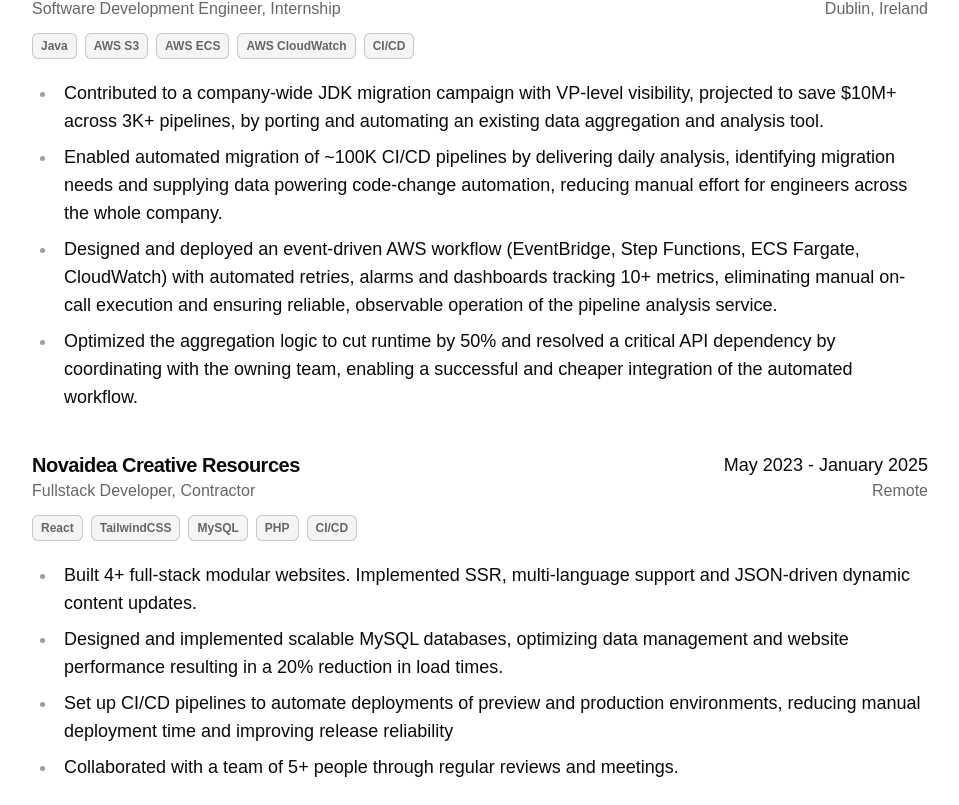
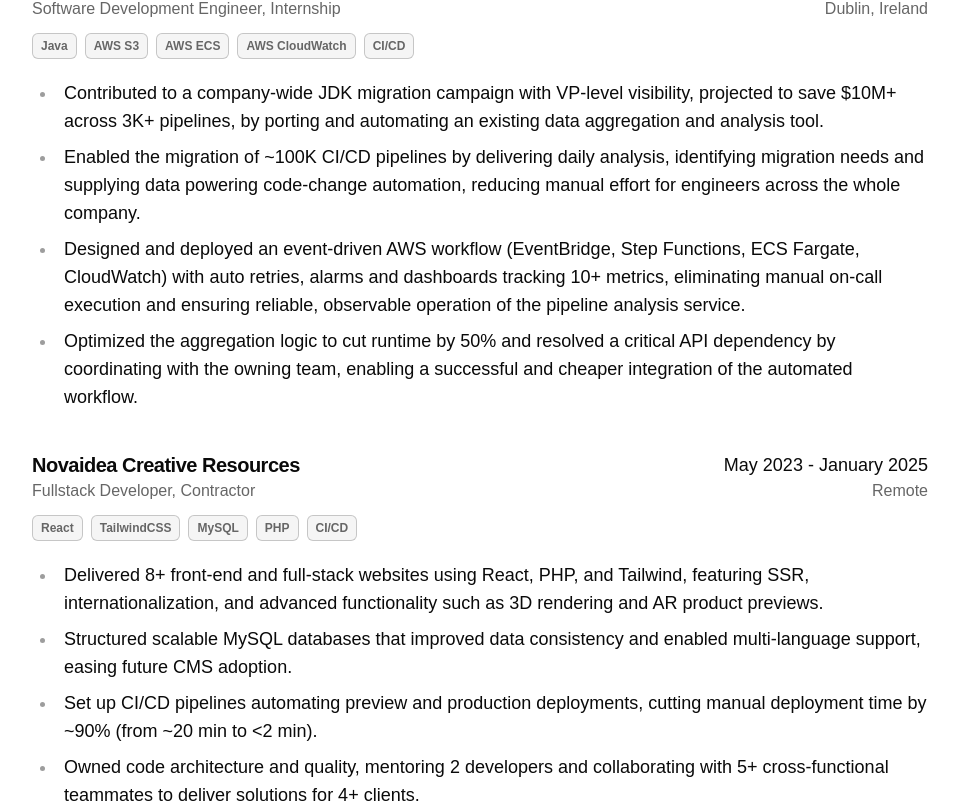
Before and after one commit to mattiacerutti/portfolio, a Next.js app: page / in a window 1280 px wide. Shown: the part 955-1760 px from the top of the page, without its empty margins (160-1119 px from the left). Built offline with nearby package versions, Linux system fonts and the light colour scheme.

Commit message:
feat: update work descriptions

```diff
--- a/src/data/work.ts
+++ b/src/data/work.ts
@@ -18,8 +18,8 @@ export const WORK_EXPERIENCES: (IWorkExperience & {relevant: boolean})[] = [
     technologies: ["Java", "AWS S3", "AWS ECS", "AWS CloudWatch", "CI/CD"],
     responsibilities: [
       "Contributed to a company-wide JDK migration campaign with VP-level visibility, projected to save $10M+ across 3K+ pipelines, by porting and automating an existing data aggregation and analysis tool.",
-      "Enabled automated migration of ~100K CI/CD pipelines by delivering daily analysis, identifying migration needs and supplying data powering code-change automation, reducing manual effort for engineers across the whole company.",
-      "Designed and deployed an event-driven AWS workflow (EventBridge, Step Functions, ECS Fargate, CloudWatch) with automated retries, alarms and dashboards tracking 10+ metrics, eliminating manual on-call execution and ensuring reliable, observable operation of the pipeline analysis service.",
+      "Enabled the migration of ~100K CI/CD pipelines by delivering daily analysis, identifying migration needs and supplying data powering code-change automation, reducing manual effort for engineers across the whole company.",
+      "Designed and deployed an event-driven AWS workflow (EventBridge, Step Functions, ECS Fargate, CloudWatch) with auto retries, alarms and dashboards tracking 10+ metrics, eliminating manual on-call execution and ensuring reliable, observable operation of the pipeline analysis service.",
       "Optimized the aggregation logic to cut runtime by 50% and resolved a critical API dependency by coordinating with the owning team, enabling a successful and cheaper integration of the automated workflow.",
     ],
     relevant: true,
@@ -32,10 +32,10 @@ export const WORK_EXPERIENCES: (IWorkExperience & {relevant: boolean})[] = [
     endDate: new Date("2025-01"),
     technologies: ["React", "TailwindCSS", "MySQL", "PHP", "CI/CD"],
     responsibilities: [
-      "Built 4+ full-stack modular websites. Implemented SSR, multi-language support and JSON-driven dynamic content updates.",
-      "Designed and implemented scalable MySQL databases, optimizing data management and website performance resulting in a 20% reduction in load times.",
-      "Set up CI/CD pipelines to automate deployments of preview and production environments, reducing manual deployment time and improving release reliability",
-      "Collaborated with a team of 5+ people through regular reviews and meetings.",
+      "Delivered 8+ front-end and full-stack websites using React, PHP, and Tailwind, featuring SSR, internationalization, and advanced functionality such as 3D rendering and AR product previews.",
+      "Structured scalable MySQL databases that improved data consistency and enabled multi-language support, easing future CMS adoption.",
+      "Set up CI/CD pipelines automating preview and production deployments, cutting manual deployment time by ~90% (from ~20 min to <2 min).",
+      "Owned code architecture and quality, mentoring 2 developers and collaborating with 5+ cross-functional teammates to deliver solutions for 4+ clients.",
     ],
     relevant: true,
   },
```
